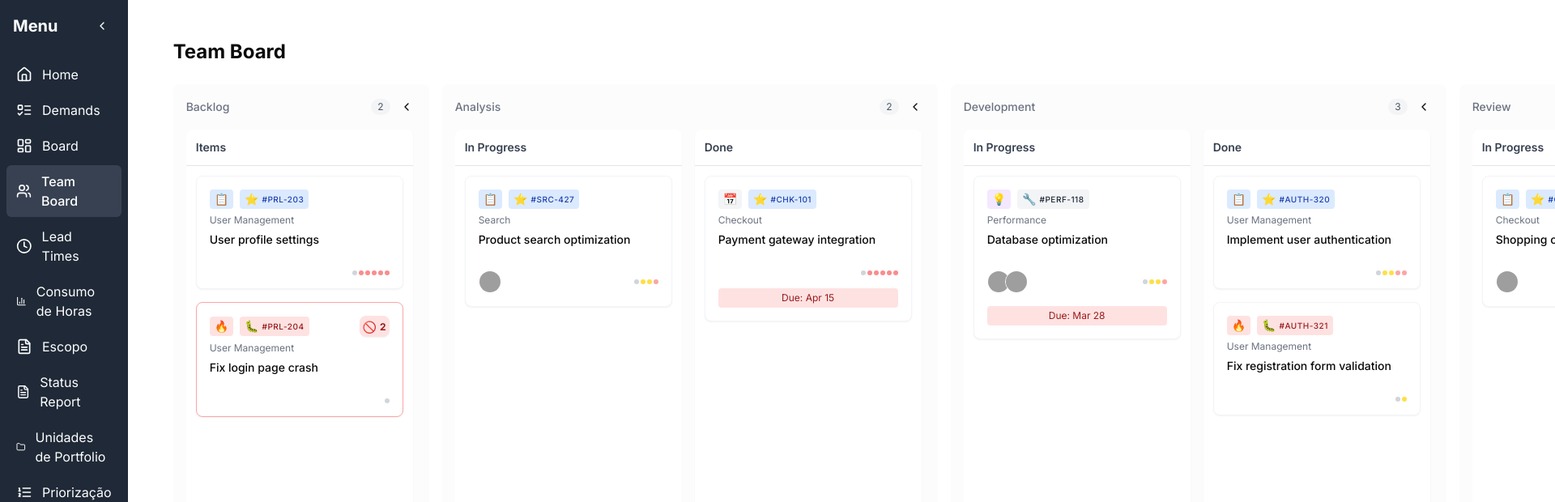
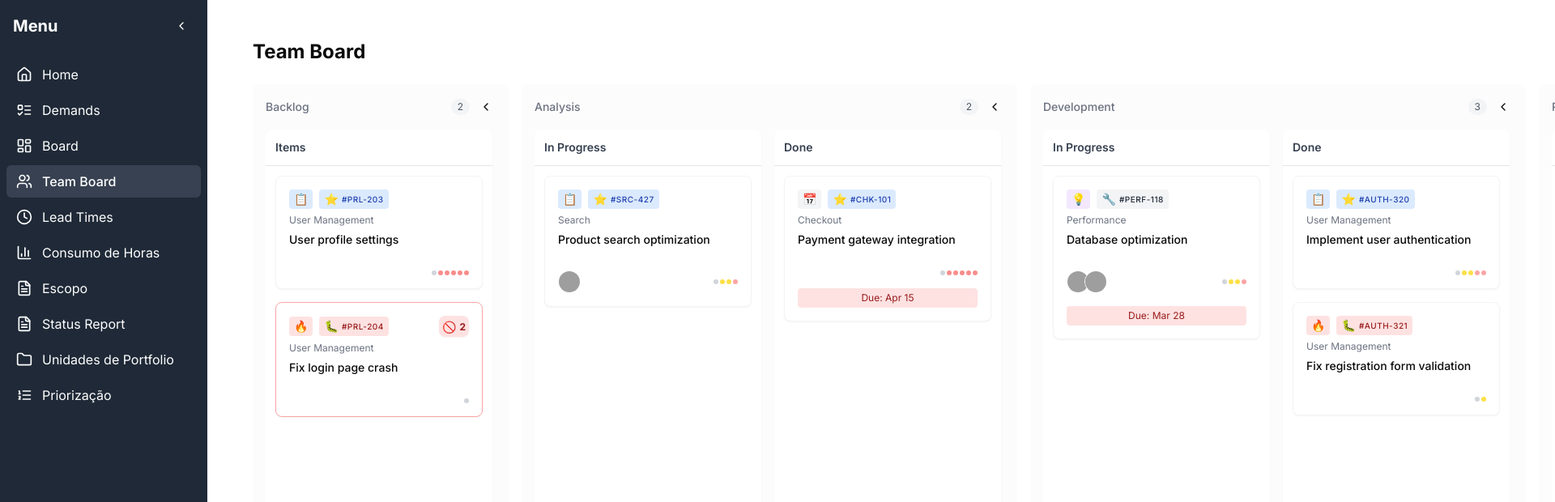
Before and after one commit to TallerWebSolutions/sr-auto, a Next.js app: page /team-board in a window 1280 px wide. Shown: the top 620 px of the page at 81% size, 1920 px wide, since content can reach past the window. Built offline with nearby package versions, Linux system fonts and the light colour scheme; grey boxes are pictures that could not be loaded.

Commit message:
refactor: avoid overlaying the page content

```diff
--- a/src/app/layout.tsx
+++ b/src/app/layout.tsx
@@ -2,7 +2,7 @@ import type { Metadata } from "next";
 import { Inter } from "next/font/google";
 import "./globals.css";
 import { ApolloWrapper } from "@/lib/apollo-provider";
-import { Sidebar, SidebarProvider, SidebarToggle } from "@/components/ui/sidebar";
+import { Sidebar, SidebarProvider, MainContent } from "@/components/ui/sidebar";
 
 const inter = Inter({ subsets: ["latin"] });
 
@@ -22,12 +22,9 @@ export default function RootLayout({
         <SidebarProvider>
           <div className="flex min-h-screen">
             <Sidebar />
-            <div className="flex-1 transition-all duration-300">
-              <SidebarToggle />
-              <main className="p-4 md:p-6">
-                <ApolloWrapper>{children}</ApolloWrapper>
-              </main>
-            </div>
+            <MainContent>
+              <ApolloWrapper>{children}</ApolloWrapper>
+            </MainContent>
           </div>
         </SidebarProvider>
       </body>
--- a/src/components/ui/sidebar.tsx
+++ b/src/components/ui/sidebar.tsx
@@ -16,7 +16,7 @@ import {
   ListOrderedIcon,
   ChevronLeftIcon,
   ChevronRightIcon,
-  MenuIcon
+  MenuIcon,
 } from "lucide-react";
 import { Button } from "./button";
 
@@ -25,7 +25,9 @@ type SidebarContextType = {
   toggleSidebar: () => void;
 };
 
-const SidebarContext = React.createContext<SidebarContextType | undefined>(undefined);
+const SidebarContext = React.createContext<SidebarContextType | undefined>(
+  undefined
+);
 
 export function useSidebar() {
   const context = React.useContext(SidebarContext);
@@ -39,7 +41,7 @@ export function SidebarProvider({ children }: { children: React.ReactNode }) {
   const [collapsed, setCollapsed] = React.useState(false);
 
   const toggleSidebar = React.useCallback(() => {
-    setCollapsed(prev => !prev);
+    setCollapsed((prev) => !prev);
   }, []);
 
   return (
@@ -64,7 +66,10 @@ export function SidebarToggle() {
   );
 }
 
-export function Sidebar({ className, ...props }: React.HTMLAttributes<HTMLDivElement>) {
+export function Sidebar({
+  className,
+  ...props
+}: React.HTMLAttributes<HTMLDivElement>) {
   const pathname = usePathname();
   const { collapsed, toggleSidebar } = useSidebar();
 
@@ -74,18 +79,27 @@ export function Sidebar({ className, ...props }: React.HTMLAttributes<HTMLDivEle
     { href: "/board", label: "Board", icon: LayoutDashboardIcon },
     { href: "/team-board", label: "Team Board", icon: UsersIcon },
     { href: "/lead-times", label: "Lead Times", icon: ClockIcon },
-    { href: "/hour-consumption", label: "Consumo de Horas", icon: BarChart3Icon },
+    {
+      href: "/hour-consumption",
+      label: "Consumo de Horas",
+      icon: BarChart3Icon,
+    },
     { href: "/escopo", label: "Escopo", icon: FileTextIcon },
     { href: "/status-report", label: "Status Report", icon: FileTextIcon },
-    { href: "/portfolio-units", label: "Unidades de Portfolio", icon: FolderIcon },
+    {
+      href: "/portfolio-units",
+      label: "Unidades de Portfolio",
+      icon: FolderIcon,
+    },
     { href: "/priorizacao", label: "Priorização", icon: ListOrderedIcon },
   ];
 
   return (
     <div
       className={cn(
-        "flex flex-col h-screen bg-gray-800 text-white transition-all duration-300 fixed md:relative z-10",
-        collapsed ? "w-16" : "w-64",
+        "flex flex-col h-screen bg-gray-800 text-white transition-all duration-300 fixed left-0 top-0",
+        collapsed ? "-translate-x-full md:translate-x-0 md:w-16" : "w-64",
+        "z-30",
         className
       )}
       {...props}
@@ -129,3 +143,19 @@ export function Sidebar({ className, ...props }: React.HTMLAttributes<HTMLDivEle
     </div>
   );
 }
+
+export function MainContent({ children }: { children: React.ReactNode }) {
+  const { collapsed } = useSidebar();
+
+  return (
+    <div
+      className={cn(
+        "flex-1 transition-all duration-300",
+        collapsed ? "md:pl-16" : "md:pl-64"
+      )}
+    >
+      <SidebarToggle />
+      <main className="p-4 md:p-6 w-full">{children}</main>
+    </div>
+  );
+}
```
